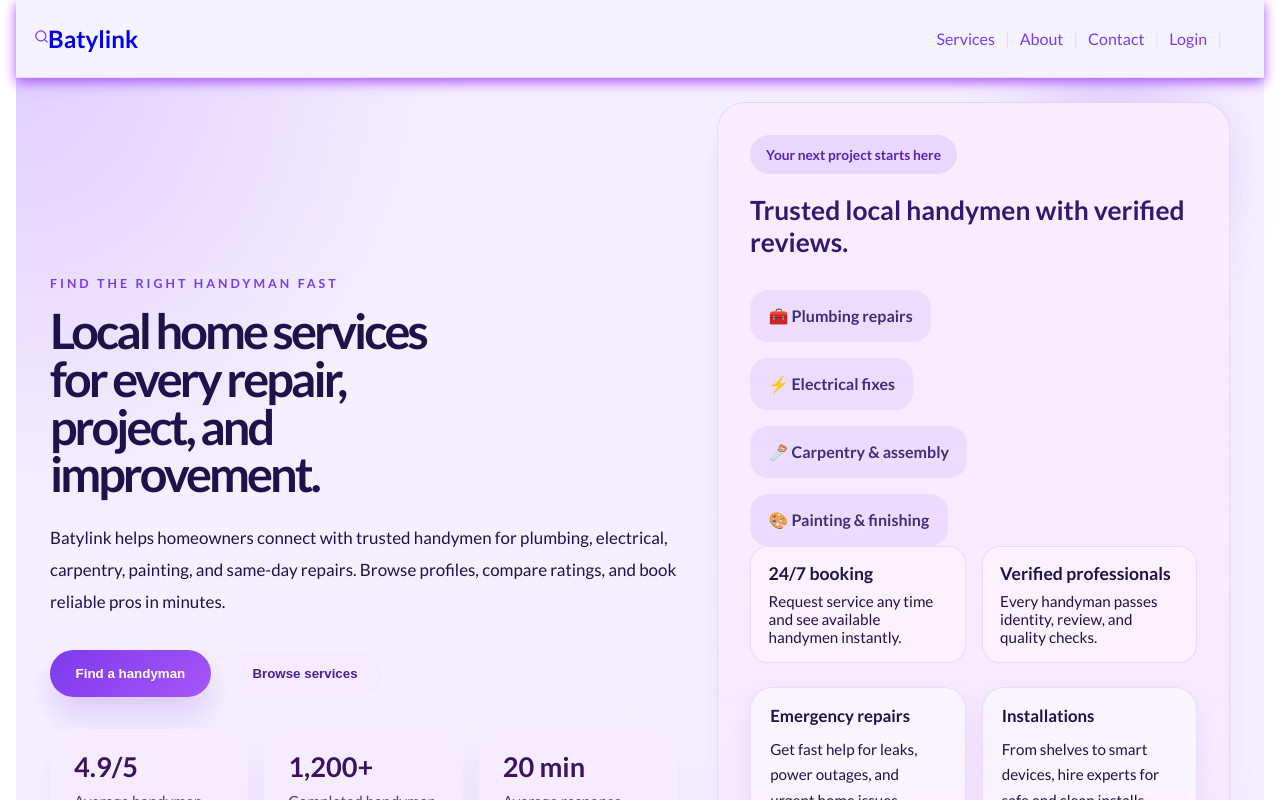
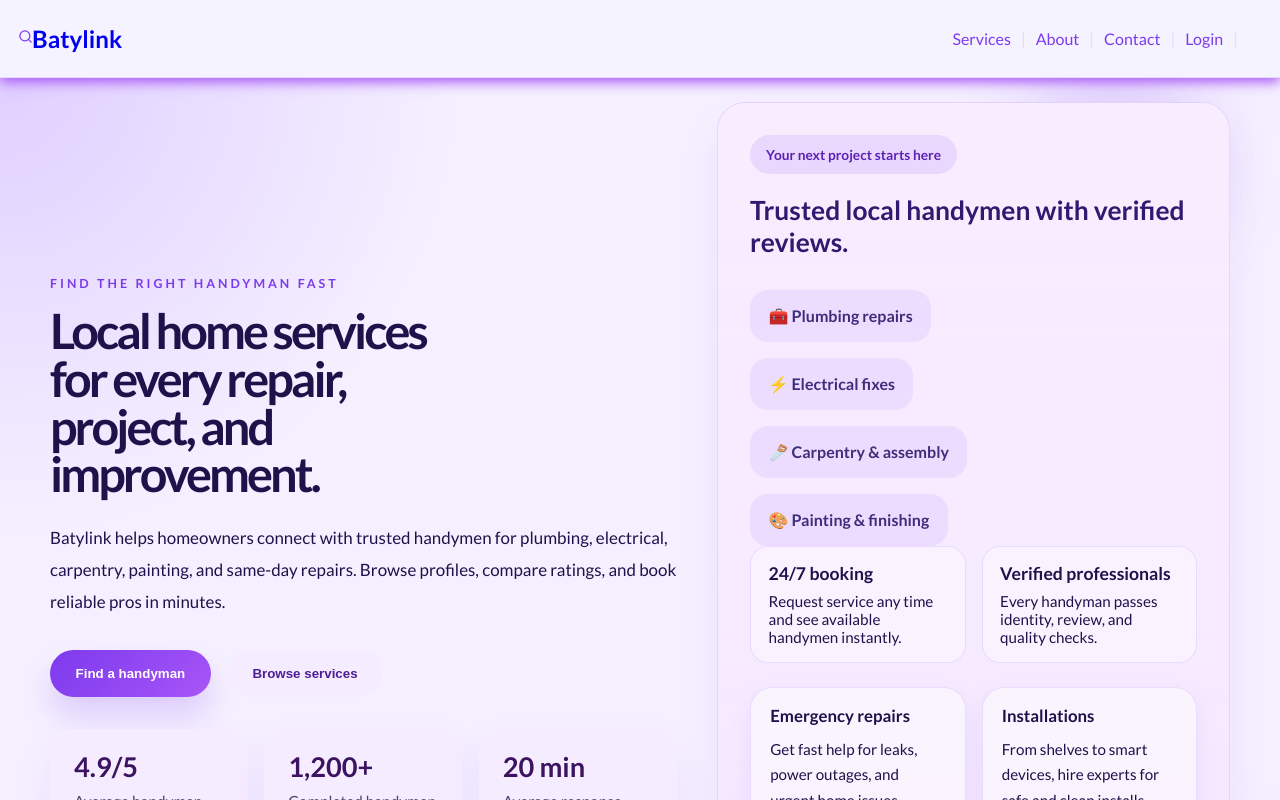
Before and after one commit to JohnsonGNEP/batylink, a React (Vite) app: page / in a window 1280 px wide. Shown: the top 800 px of the page. Built offline with nearby package versions, Linux system fonts and the light colour scheme.

Commit message:
fix default layout classes

```diff
--- a/src/layouts/DefaultLayout.tsx
+++ b/src/layouts/DefaultLayout.tsx
@@ -4,11 +4,11 @@ import Header from "../components/Header";
 
 const DefaultLayout: React.FC = () => {
   return (
-    <div className="container">
-     <Header />
-
-      <Outlet />
-
+    <div>
+      <Header />
+      <main>
+        <Outlet />
+      </main>
       <Footer />
     </div>
   );
```
Also changed, not shown: 1 other file (tests, documents, lock files or other folders).
